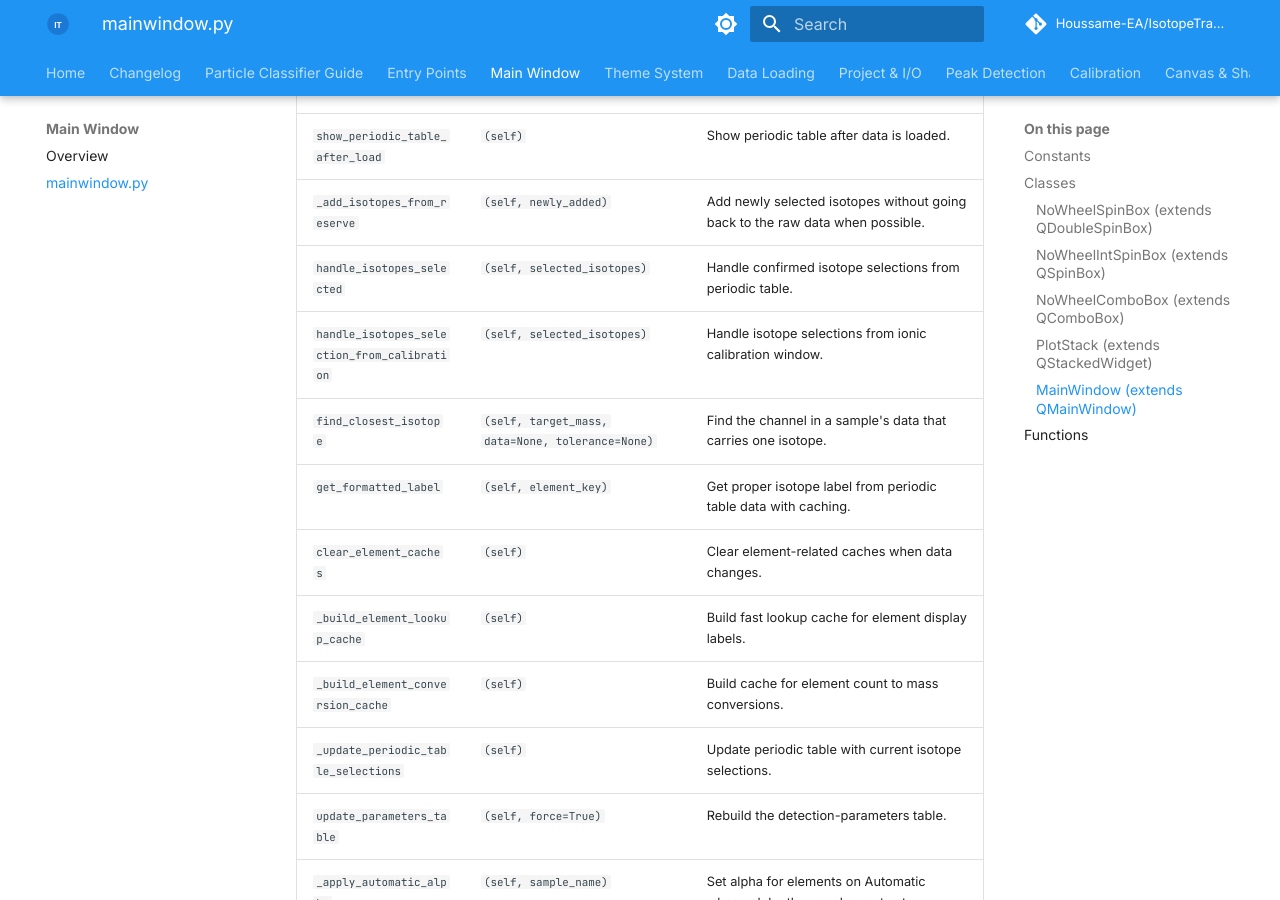
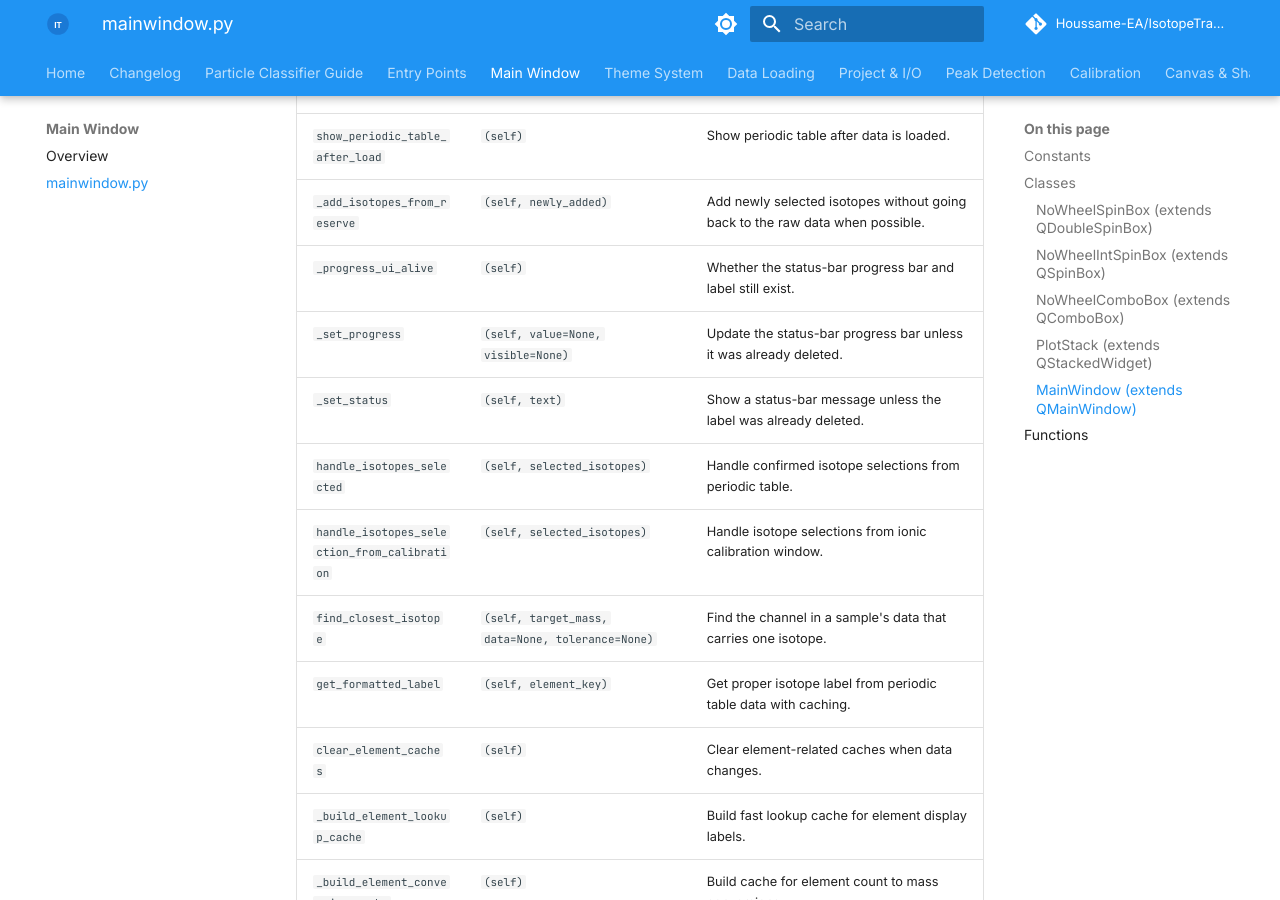
Before and after one commit to Houssame-EA/IsotopeTrack, an MkDocs documentation site: the page built from docs/main_window/mainwindow.md, in a window 1280 px wide and 900 px high, scrolled down 7773 px. Built offline with MkDocs 1.6.1 and Material for MkDocs 9.7.7, drawn with Linux system fonts in a browser that asks for light colours; comment, search, counter and statistics services are not loaded; the version menu is left out.

Commit message:
Automatic documentation update

```diff
--- a/docs/main_window/mainwindow.md
+++ b/docs/main_window/mainwindow.md
@@ -158,6 +158,9 @@ scrolling page the frame grew a little every time the view was switched.
 | `show_periodic_table` | `(self)` | Display periodic table for element selection. |
 | `show_periodic_table_after_load` | `(self)` | Show periodic table after data is loaded. |
 | `_add_isotopes_from_reserve` | `(self, newly_added)` | Add newly selected isotopes without going back to the raw data when possible. |
+| `_progress_ui_alive` | `(self)` | Whether the status-bar progress bar and label still exist. |
+| `_set_progress` | `(self, value=None, visible=None)` | Update the status-bar progress bar unless it was already deleted. |
+| `_set_status` | `(self, text)` | Show a status-bar message unless the label was already deleted. |
 | `handle_isotopes_selected` | `(self, selected_isotopes)` | Handle confirmed isotope selections from periodic table. |
 | `handle_isotopes_selection_from_calibration` | `(self, selected_isotopes)` | Handle isotope selections from ionic calibration window. |
 | `find_closest_isotope` | `(self, target_mass, data=None, tolerance=None)` | Find the channel in a sample's data that carries one isotope. |
```
Also changed, not shown: docs/main_window/index.md (+1 -1 lines).
